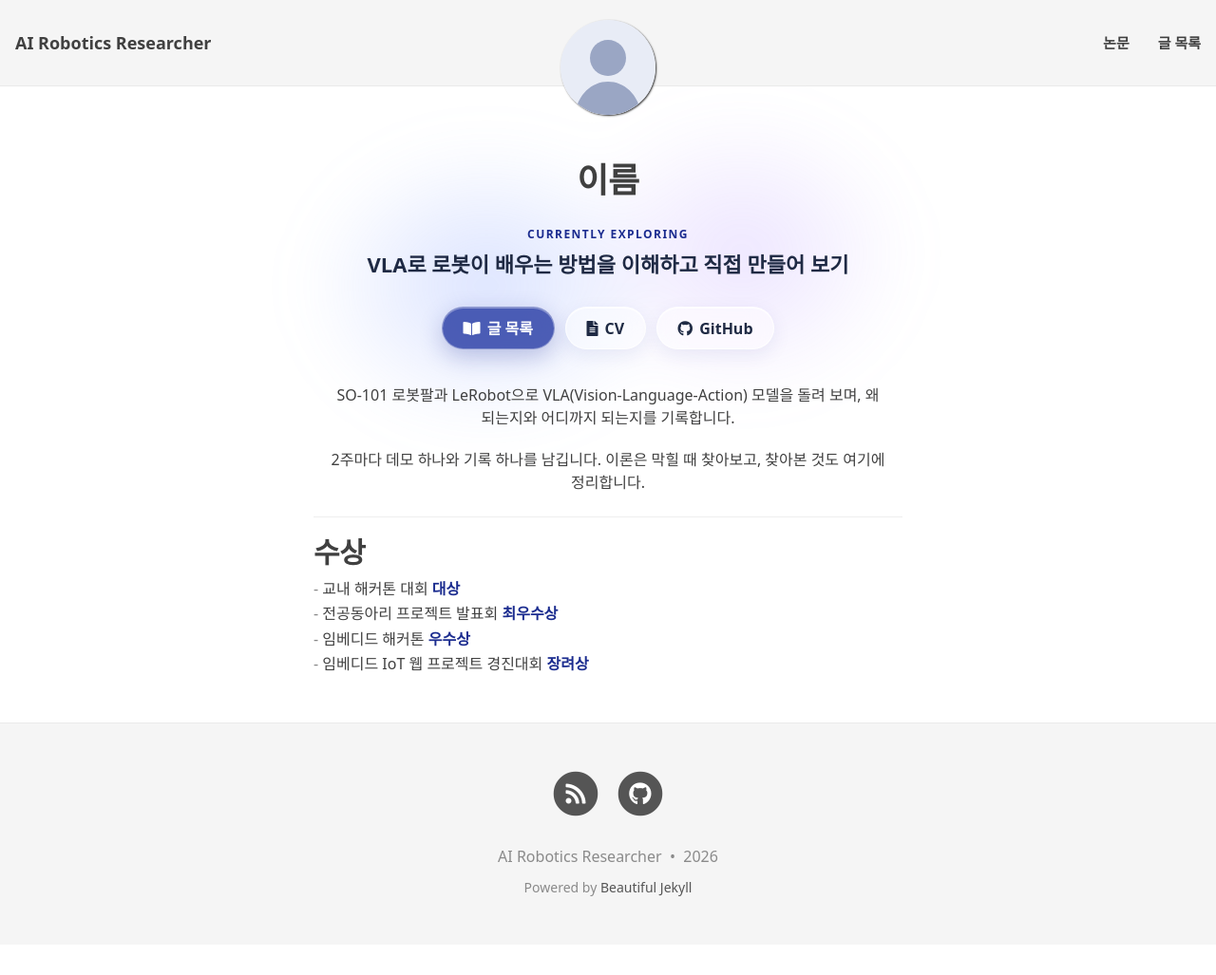
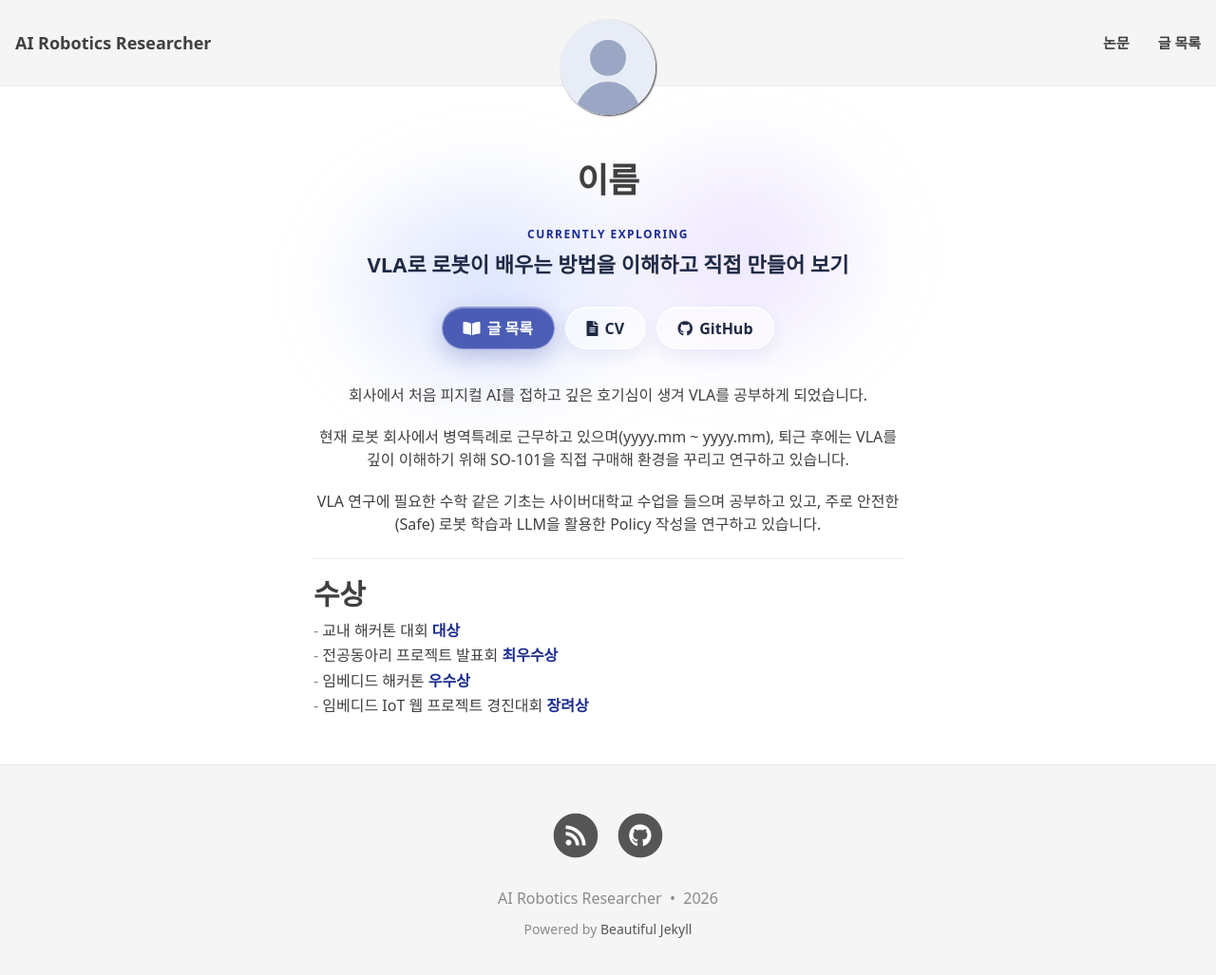
Before and after one commit to chanyee725/chanyee725, a Jekyll site: the page built from index.html, in a window 1280 px wide and 1039 px high. Shown: the top 1027 px of the window at 95% size. Built offline with Jekyll 4.4.1, drawn with Linux system fonts in a browser that asks for light colours; nearby versions of some CDN libraries; some web fonts are replaced; the list of posts is cut into pages by our own code.

Commit message:
feat: add serve script and rewrite home bio
Co-Authored-By: Claude Opus 5.5 (1M context) <noreply@anthropic.com>

```diff
--- a/index.html
+++ b/index.html
@@ -19,8 +19,9 @@ title: AI Robotics Researcher
   </div>
 
   <div class="home-bio">
-    <p>SO-101 로봇팔과 LeRobot으로 VLA(Vision-Language-Action) 모델을 돌려 보며, 왜 되는지와 어디까지 되는지를 기록합니다.</p>
-    <p>2주마다 데모 하나와 기록 하나를 남깁니다. 이론은 막힐 때 찾아보고, 찾아본 것도 여기에 정리합니다.</p>
+    <p>회사에서 처음 피지컬 AI를 접하고 깊은 호기심이 생겨 VLA를 공부하게 되었습니다.</p>
+    <p>현재 로봇 회사에서 병역특례로 근무하고 있으며(yyyy.mm ~ yyyy.mm), 퇴근 후에는 VLA를 깊이 이해하기 위해 SO-101을 직접 구매해 환경을 꾸리고 연구하고 있습니다.</p>
+    <p>VLA 연구에 필요한 수학 같은 기초는 사이버대학교 수업을 들으며 공부하고 있고, 주로 안전한(Safe) 로봇 학습과 LLM을 활용한 Policy 작성을 연구하고 있습니다.</p>
   </div>
 
   <section class="home-section">
```
Also changed, not shown: README.md, 1 other file.
